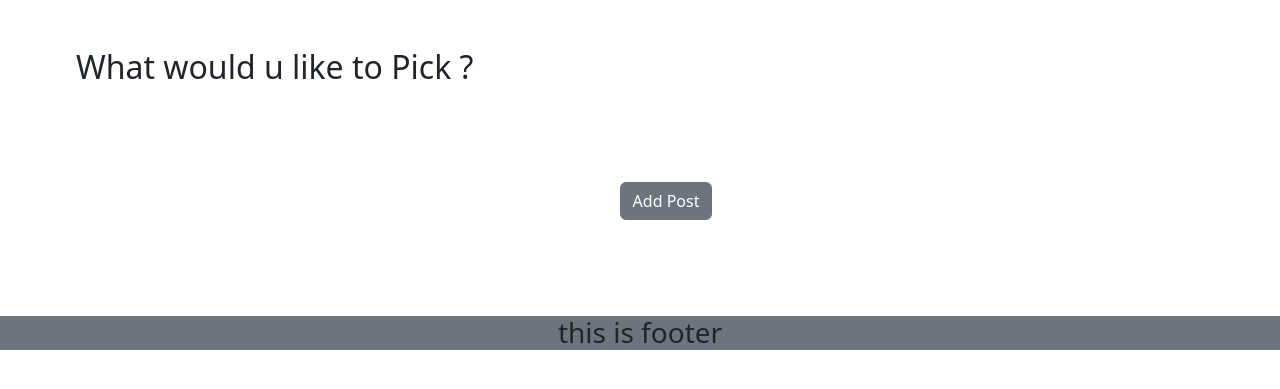
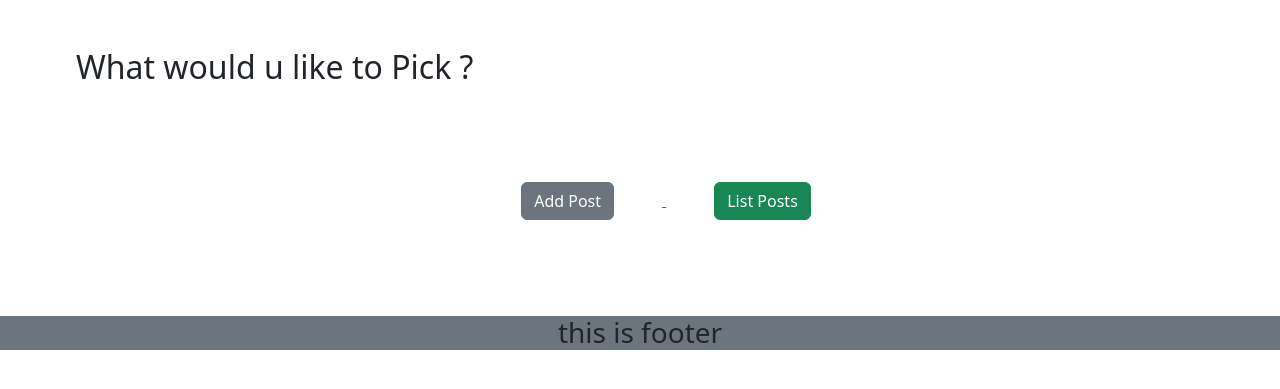
Before and after one commit to ahmeddesoky96/Flask_MVT_Lab, a Python web app: template templates/main.html in a window 1280 px wide. Shown: the part 88-477 px from the top of the page. Run offline with Jinja, Linux system fonts and the light colour scheme; the template is opened without the code that fills it, so the values that code supplies are empty.

Commit message:
update for create main page

```diff
--- a/__init__.py
+++ b/__init__.py
@@ -12,8 +12,8 @@
 
 
     ### views
-    # from blog_mvt.posts.views import listPost,createPost
-    # app.add_url_rule("/posts", view_func=listPost)
+    from blog_mvt.posts.views import firstPage
+    app.add_url_rule("/", view_func=firstPage)
     # app.add_url_rule("/posts/addpost",methods=["GET", "POST"], view_func=createPost)
     from blog_mvt.posts.bluePrintPosts import postBlueprint
     app.register_blueprint(postBlueprint)
--- a/templates/main.html
+++ b/templates/main.html
@@ -28,15 +28,15 @@
         {% block body %}
         <h2 class="text-dark m-3">What would u like to Pick ?</h2>
         <div class="container m-5 p-5 w-100 text-center">
-            <!-- <a href="{{url_for('addPost')}}" class=" " > -->
+            <a href="{{url_for('posts.postAdd')}}" class=" " >
                 <button class="btn btn-secondary mx-5">Add Post</button>
                 </button>
             </a>
 
-            <!-- <a href="{{url_for('listPost')}}" class=" "  >
+            <a href="{{url_for('posts.postList')}}" class=" "  >
                 <button class="btn btn-success mx-5">List Posts</button>
                 </button>
-            </a> -->
+            </a>
 
         </div>
         {% endblock %}
```
Also changed, not shown: posts/views.py (+8 -0 lines).
